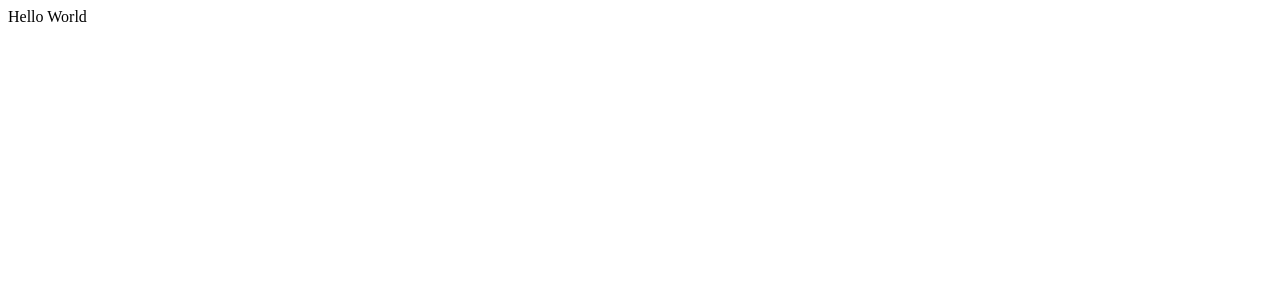
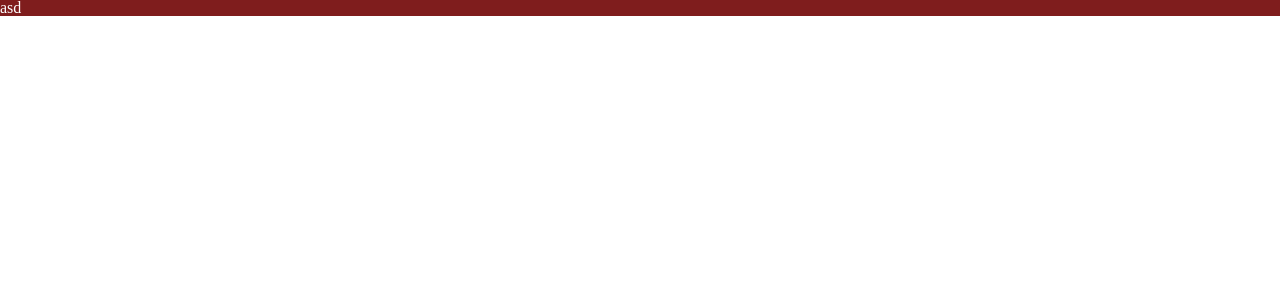
Before and after one commit to yangjie500/CV-Application, a React app: page / in a window 1280 px wide. Shown: the top 300 px of the page. Built offline with nearby package versions, Linux system fonts and the light colour scheme.

Commit message:
added tailwind postcss config

```diff
--- a/package.json
+++ b/package.json
@@ -34,11 +34,15 @@
     "@testing-library/jest-dom": "^5.16.1",
     "@testing-library/react": "^12.1.2",
     "@types/jest": "^27.4.0",
+    "autoprefixer": "^10.4.2",
     "babel-loader": "^8.2.3",
     "css-loader": "^6.5.1",
     "html-webpack-plugin": "^5.5.0",
     "jest": "^27.4.7",
+    "postcss": "^8.4.5",
+    "postcss-loader": "^6.2.1",
     "style-loader": "^3.3.1",
+    "tailwindcss": "^3.0.13",
     "ts-jest": "^27.1.2",
     "ts-loader": "^9.2.6",
     "typescript": "^4.5.4",
--- /dev/null
+++ b/postcss.config.js
@@ -0,0 +1,8 @@
+const tailwindcss = require('tailwindcss');
+
+module.exports = {
+  plugins: [
+    tailwindcss("./tailwind.config.js"),
+    require('autoprefixer')
+  ]
+}
--- a/src/App.tsx
+++ b/src/App.tsx
@@ -1,12 +1,16 @@
 import React, {Component} from "react";
-import {createGlobalStyle} from "styled-components"
+import GlobalStyle from "./components/ui/globalStyle"
 
 class App extends Component {
 
   render() {
+
     return (
       <>
-        Hello World
+        <GlobalStyle />
+        <div className="bg-red-900 text-white">
+          asd
+        </div>
       </>
     )
 
--- /dev/null
+++ b/src/components/ui/globalStyle.tsx
@@ -0,0 +1,55 @@
+import { createGlobalStyle } from "styled-components";
+
+export default createGlobalStyle`
+  *,
+  *::before,
+  *::after {
+    box-sizing border-box
+  }
+
+  /* CSS Reset Eric Meyer */
+  html, body, div, span, applet, object, iframe,
+  h1, h2, h3, h4, h5, h6, p, blockquote, pre,
+  a, abbr, acronym, address, big, cite, code,
+  del, dfn, em, img, ins, kbd, q, s, samp,
+  small, strike, strong, sub, sup, tt, var,
+  b, u, i, center,
+  dl, dt, dd, ol, ul, li,
+  fieldset, form, label, legend,
+  table, caption, tbody, tfoot, thead, tr, th, td,
+  article, aside, canvas, details, embed,
+  figure, figcaption, footer, header, hgroup,
+  menu, nav, output, ruby, section, summary,
+  time, mark, audio, video {
+    margin: 0;
+    padding: 0;
+    border: 0;
+    font-size: 100%;
+    font: inherit;
+    vertical-align: baseline;
+  }
+  /* HTML5 display-role reset for older browsers */
+  article, aside, details, figcaption, figure,
+  footer, header, hgroup, menu, nav, section {
+    display: block;
+  }
+  body {
+    line-height: 1;
+  }
+  ol, ul {
+    list-style: none;
+  }
+  blockquote, q {
+    quotes: none;
+  }
+  blockquote:before, blockquote:after,
+  q:before, q:after {
+    content: '';
+    content: none;
+  }
+  table {
+    border-collapse: collapse;
+    border-spacing: 0;
+  }
+
+`
--- a/src/css/styles.css
+++ b/src/css/styles.css
@@ -0,0 +1,3 @@
+@tailwind base;
+@tailwind components;
+@tailwind utilities;
--- a/src/index.html
+++ b/src/index.html
@@ -4,6 +4,9 @@
   <meta charset="UTF-8">
   <meta http-equiv="X-UA-Compatible" content="IE=edge">
   <meta name="viewport" content="width=device-width, initial-scale=1.0">
+  <link rel="preconnect" href="https://fonts.googleapis.com">
+  <link rel="preconnect" href="https://fonts.gstatic.com" crossorigin>
+  <link href="https://fonts.googleapis.com/css2?family=Titillium+Web:wght@400;600;700&display=swap" rel="stylesheet">
   <script src="https://kit.fontawesome.com/66870ffffa.js" crossorigin="anonymous"></script>
   <title>My React App</title>
 </head>
--- /dev/null
+++ b/tailwind.config.js
@@ -0,0 +1,7 @@
+module.exports = {
+  content: ["./src/**/*.{js,jsx,ts,tsx}"],
+  theme: {
+    extend: {},
+  },
+  plugins: [],
+}
--- a/webpack.config.js
+++ b/webpack.config.js
@@ -23,7 +23,7 @@
       },
       {
         test: /\.css$/,
-        use: ["style-loader", "css-loader"],
+        use: ["style-loader", "css-loader", "postcss-loader"],
       },
     ]
   },
```
Also changed, not shown: src/components/Container.tsx (added), 4 other files (tests, documents, lock files or other folders).
